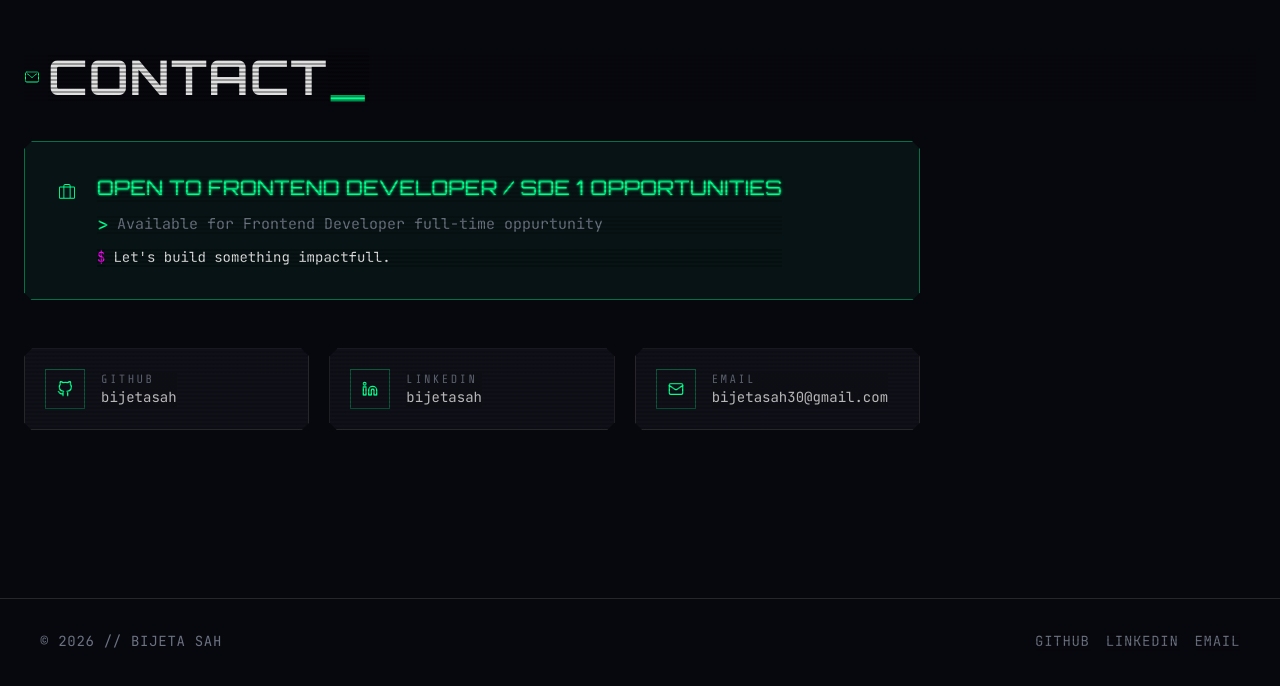
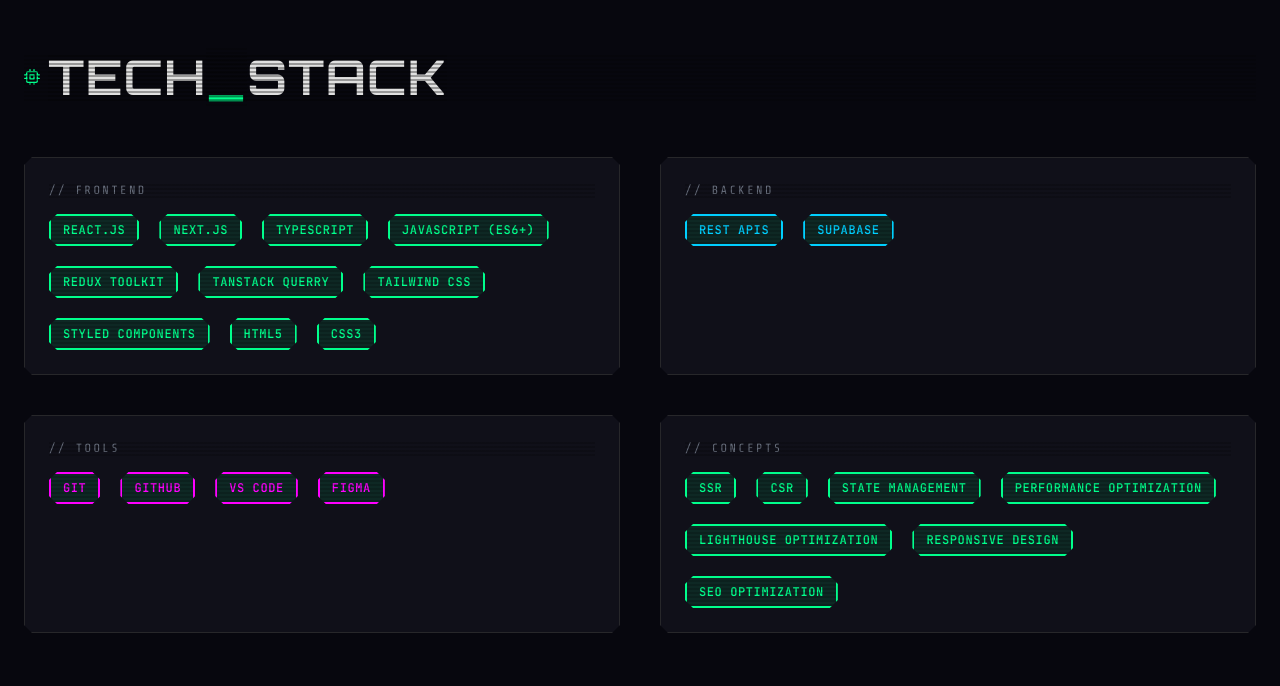
Before and after one commit to BijetaSah/modern-portfolio, a React (Vite) app: page / in a window 1280 px wide. Shown: the part 1912-2598 px from the top of the page. Built offline with nearby package versions, Linux system fonts and the light colour scheme.

Commit message:
feat (skills) : implement  skills section

```diff
--- a/src/App.jsx
+++ b/src/App.jsx
@@ -3,6 +3,7 @@
 import Footer from "./components/footer/Footer";
 import Hero from "./components/hero-section/Hero";
 import Navbar from "./components/nav/Navbar";
+import TechStack from "./components/tech-stack/TechStack";
 
 function App() {
   return (
@@ -13,6 +14,7 @@
       <main>
         <Hero />
         <About />
+        <TechStack />
         <Contact />
         <Footer />
       </main>
--- a/src/components/footer/Footer.jsx
+++ b/src/components/footer/Footer.jsx
@@ -1,13 +1,18 @@
 import { socialLinks } from "../../constants/hero";
+import NavbarLinks from "../nav/NavbarLinks";
 
 function Footer() {
   const date = new Date();
   return (
-    <footer className="border-t border-border py-8 tracking-wider uppercase text-xs md:text-sm text-muted flex justify-between items-center px-10 md:flex-row flex-col gap-4">
+    <footer className="border-t border-border py-8 tracking-wider uppercase  text-muted flex justify-between items-center px-10 md:flex-row flex-col gap-4">
       <div>&copy; {date.getFullYear()} // bijeta sah</div>
       <div className="flex md:gap-4 gap-2 items-center  ">
         {socialLinks.map((item) => (
-          <a href={item.href}>{item.title}</a>
+          <NavbarLinks
+            key={item.id}
+            link={item}
+            style={"text-xs! md:text-sm!"}
+          />
         ))}
       </div>
     </footer>
--- /dev/null
+++ b/src/components/tech-stack/Skills.jsx
@@ -0,0 +1,62 @@
+import { skills } from "../../constants/skills";
+import { motion } from "motion/react";
+
+const containerVariants = {
+  hidden: {},
+  visible: {
+    transition: {
+      staggerChildren: 0.15,
+    },
+  },
+};
+
+const itemVariants = {
+  hidden: {
+    opacity: 0,
+    y: 30,
+  },
+  visible: {
+    opacity: 1,
+    y: 0,
+    transition: {
+      duration: 0.5,
+      ease: "easeOut",
+    },
+  },
+};
+
+function Skills() {
+  return (
+    <motion.div
+      variants={containerVariants}
+      initial="hidden"
+      whileInView="visible"
+      viewport={{ once: true, amount: 0.2 }}
+      className="grid grid-cols-1 lg:grid-cols-2 gap-x-10 gap-y-5 md:gap-10 mt-14"
+    >
+      {skills.map((item, i) => (
+        <motion.div
+          key={i}
+          variants={itemVariants}
+          className={`shape-cutout bg-background-card border border-border p-6
+             hover:border-${item.color} transition-all duration-150`}
+        >
+          <h3 className="font-label text-xs uppercase tracking-[0.2em] text-muted mb-4">
+            // {item.title}
+          </h3>
+          <div className="flex flex-wrap gap-5 items-center">
+            {item.skills.map((skill, i) => (
+              <span
+                key={i}
+                className={`shape-cutout inline-flex items-center gap-1.5 border-2 border-${item.color} bg-primary/10 px-3 py-1.5 font-mono text-xs uppercase tracking-wider text-${item.color} font-semibold`}
+              >
+                {skill}
+              </span>
+            ))}
+          </div>
+        </motion.div>
+      ))}
+    </motion.div>
+  );
+}
+export default Skills;
--- /dev/null
+++ b/src/components/tech-stack/TechStack.jsx
@@ -0,0 +1,27 @@
+import { FiCpu } from "react-icons/fi";
+
+import SubHeading from "../../ui/SubHeading";
+import SectionContainer from "../../ui/SectionContainer";
+import Container from "../../ui/Container";
+import Skills from "./Skills";
+
+function TechStack() {
+  return (
+    <SectionContainer sectionId={"skills"}>
+      <Container>
+        <SubHeading>
+          <span className="text-primary text-[16px]">
+            {" "}
+            <FiCpu />
+          </span>
+          <span>
+            Tech<span className="text-primary ">_</span>stack
+          </span>
+        </SubHeading>
+
+        <Skills />
+      </Container>
+    </SectionContainer>
+  );
+}
+export default TechStack;
--- a/src/constants/hero.ts
+++ b/src/constants/hero.ts
@@ -23,7 +23,7 @@
 export const heroHighlights = [
   {
     id: 1,
-    label: "6 Months Experience",
+    label: "< 1 years experience",
     icon: "✓",
   },
   {
--- /dev/null
+++ b/src/constants/skills.ts
@@ -0,0 +1,41 @@
+export const skills = [
+  {
+    title: "Frontend",
+    skills: [
+      "React.js",
+      "Next.js",
+      "TypeScript",
+      "JavaScript (ES6+)",
+      "Redux Toolkit",
+      "Tanstack Querry",
+      "Tailwind CSS",
+      "Styled Components",
+      "HTML5",
+      "CSS3",
+    ],
+    color: "primary",
+  },
+  {
+    title: "Backend",
+    skills: ["REST APIs", "Supabase"],
+    color: "secondary",
+  },
+  {
+    title: "Tools",
+    skills: ["Git", "GitHub", "VS Code", "Figma"],
+    color: "accent",
+  },
+  {
+    title: "Concepts",
+    skills: [
+      "SSR",
+      "CSR",
+      "State Management",
+      "Performance Optimization",
+      "Lighthouse Optimization",
+      "Responsive Design",
+      "SEO Optimization",
+    ],
+    color: "primary",
+  },
+];
```
